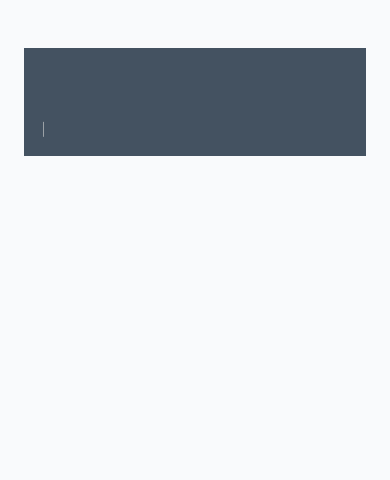
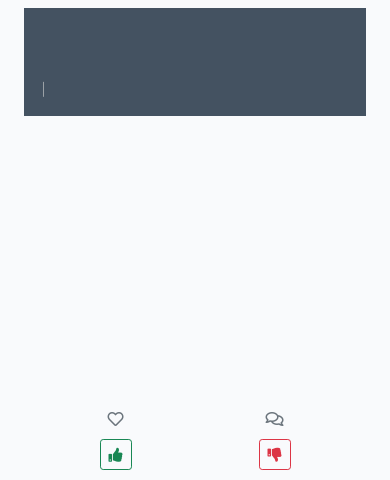
Before and after one commit to Friday79/my_site, a Django app: template templates/post_detail.html in a window 390 px wide. Shown: the part 92-572 px from the top of the page. Run offline with Django 3.2, Linux system fonts and the light colour scheme; the template is opened without the code that fills it, so the values that code supplies are empty; some libraries are stand-ins or nearby versions.

Commit message:
closing the space between top image and content in post details on mobile

```diff
--- a/templates/post_detail.html
+++ b/templates/post_detail.html
@@ -2,7 +2,7 @@
 {% load crispy_forms_tags %}
 
 {% block content %}
-<div class="masthead my-5">
+<div class="masthead my-md-5 my-2">
   <div class="container">
     <div class="row g-0">
       <div class="col-md-6 masthead-text">
```
